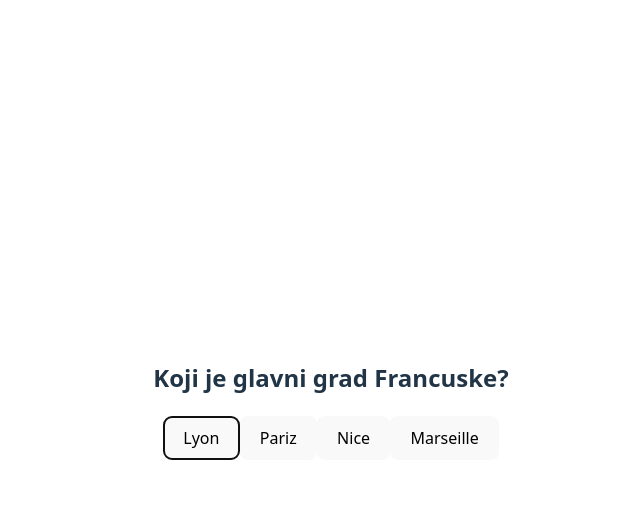
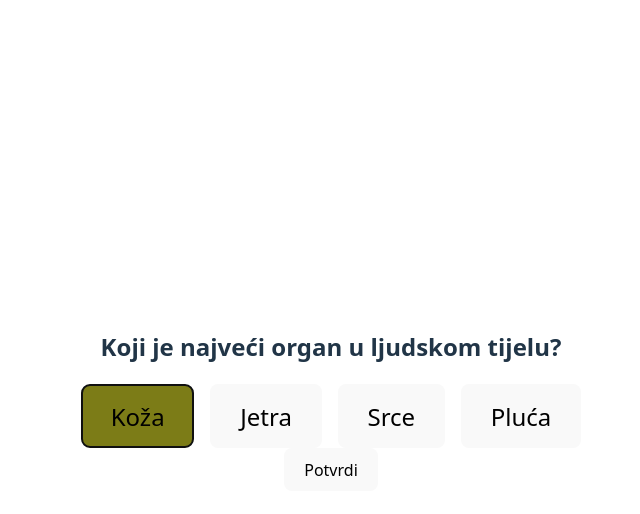
Before and after one commit to DorianLeci/Internship-14-Millionaire, a React (Vite) app in the folder Millionare/: page / in a window 1280 px wide. Both pictures are taken after a click on the button "Koža". Shown: the top 514 px of the page, without its empty margins (309-949 px from the left). Built offline with nearby package versions, Linux system fonts and the light colour scheme.

Commit message:
Add "answerState" inside "QuestionCard" component Add "Answer" component which represents offered answers

```diff
--- a/Millionare/src/App.jsx
+++ b/Millionare/src/App.jsx
@@ -1,6 +1,6 @@
 import { useState, useEffect } from 'react'
 import { AppState } from './enums/AppState.js'
-import { QuestionCard } from './components/QuestionCard.jsx';
+import { QuestionCard } from './components/QuestionCard/QuestionCard.jsx';
 import './App.css'
 import { gameManager } from './GameLogic/GameManager.js';
 
@@ -12,7 +12,7 @@ function App() {
     })
     return (
     <div>
-      {appState === AppState.GAME && <QuestionCard />}
+      {appState === AppState.GAME && <QuestionCard handleAnswer={(isCorrect)=>gameManager.answerQuestion(isCorrect)}/>}
     </div>
   );
 }
--- /dev/null
+++ b/Millionare/src/components/Answer/Answer.css
@@ -0,0 +1,23 @@
+.answer__button {
+    font-size: 24px;
+}
+
+.answer__button:hover {
+}
+
+.answer__button.selected{
+    background-color: rgb(124, 124, 23);
+}
+.answer__button.correct {
+    background-color: #4caf50;
+    pointer-events: none;
+}
+
+.answer__button.wrong {
+    background-color: #f44336;
+    pointer-events: none;
+}
+
+.answer__button.selected {
+  border-color: #2196f3;
+}
--- /dev/null
+++ b/Millionare/src/components/Answer/Answer.jsx
@@ -0,0 +1,17 @@
+import classNames from "classnames";
+import "./Answer.css";
+
+export function Answer({answer,onClick,isSelected,isAnswered}){
+
+    const className= classNames("answer__button",{
+        selected: isSelected,
+        correct: isAnswered && isSelected && answer.isCorrect,
+        wrong: isAnswered && isSelected && !answer.isCorrect
+    });
+
+    return (
+        <button className={className} onClick={onClick}>
+            {answer.text}
+        </button>
+        );
+}
--- a/Millionare/src/components/QuestionCard.jsx
+++ /dev/null
@@ -1,42 +0,0 @@
-import { gameManager } from "../GameLogic/GameManager.js";
-import { useState, useEffect } from "react";
-
-export function QuestionCard(){
-
-    const [question,setQuestion]=useState(gameManager.state.getCurrentQuestion());
-
-    useEffect(()=>{
-        const observer={
-            update: (newState)=>{
-                setQuestion(newState.getCurrentQuestion());
-            }
-        }
-
-        gameManager.addObserver(observer);
-
-        return ()=>gameManager.removeObserver(observer);
-    },[]);
-
-    const handleAnswer=(isCorrect)=>{
-        gameManager.answerQuestion(isCorrect);
-    }
-
-    return (
-        <div className="question__card">
-            <h2 className="question__text">{question.text}</h2>
-            <div className="answer-container">
-                {question.answers.map((a,i)=>{
-                    return (
-                        <button
-                            key={i}
-                            onClick={()=>handleAnswer(a.isCorrect)}
-                        >
-                        {a.text}
-                        </button>
-                    )
-                }
-                )}
-            </div>
-        </div>
-    )
-}
--- /dev/null
+++ b/Millionare/src/components/QuestionCard/QuestionCard.css
@@ -0,0 +1,5 @@
+.answer-container{
+    display: flex;
+    justify-content: center;
+    gap: 1rem;
+}
--- /dev/null
+++ b/Millionare/src/components/QuestionCard/QuestionCard.jsx
@@ -0,0 +1,75 @@
+import { gameManager } from "../../GameLogic/GameManager.js";
+import { useState, useEffect } from "react";
+import { Answer } from "../Answer/Answer.jsx";
+import "./QuestionCard.css"
+
+export function QuestionCard({handleAnswer}){
+
+    const [question,setQuestion]=useState(gameManager.state.getCurrentQuestion());
+    const [answerState,setAnswerState]=useState({ isAnswered: false, selectedIndex: null });
+
+    useEffect(()=>{
+        const observer={
+            update: (newState)=>{
+                setQuestion(newState.getCurrentQuestion());
+            }
+        }
+
+        gameManager.addObserver(observer);
+
+        return ()=>{gameManager.removeObserver(observer)};
+    },[]);
+
+    const onSelectAnswer=(index)=>{
+        if(answerState.isAnswered) return;
+
+        setAnswerState(prev=>({
+            ...prev,
+            selectedIndex: index
+        }));
+    }
+
+    const onAnswerConfirm=()=>{
+        if(answerState.isAnswered) return;
+
+        setAnswerState(prev=>({
+            ...prev,
+            isAnswered: true
+        }));
+
+        const answer=question.answers[answerState.selectedIndex];
+        const isCorrect=answer.isCorrect;
+
+        setTimeout(()=>{
+            handleAnswer(isCorrect);
+            setAnswerState({ isAnswered: false, selectedIndex: null })
+        },5000);
+
+    }
+
+    return (
+        <>
+        <div className="question__card">
+            <h2 className="question__text">{question.text}</h2>
+            <div className="answer-container">
+                {question.answers.map((a,i)=>{
+                    return(
+                    <Answer
+                        key={i}
+                        answer={a}
+                        isSelected={i==answerState.selectedIndex}
+                        isAnswered={answerState.isAnswered}
+                        onClick={()=>onSelectAnswer(i)}
+                    ></Answer>
+                )
+                }
+                )}
+            </div>
+        </div>
+        {answerState.selectedIndex!==null && (
+            <button className="confirm-button" onClick={onAnswerConfirm}>Potvrdi</button>
+        )}
+        </>
+
+    );
+}
--- a/Millionare/src/helpers/ArrayHelper.js
+++ b/Millionare/src/helpers/ArrayHelper.js
@@ -1,7 +1,6 @@
 export class ArrayHelper{
 
     static shuffleArray(array) {
-        console.log(array);
         const arr = [...array];
         for (let i = arr.length - 1; i > 0; i--) {
             const j = Math.floor(Math.random() * (i + 1));
```
